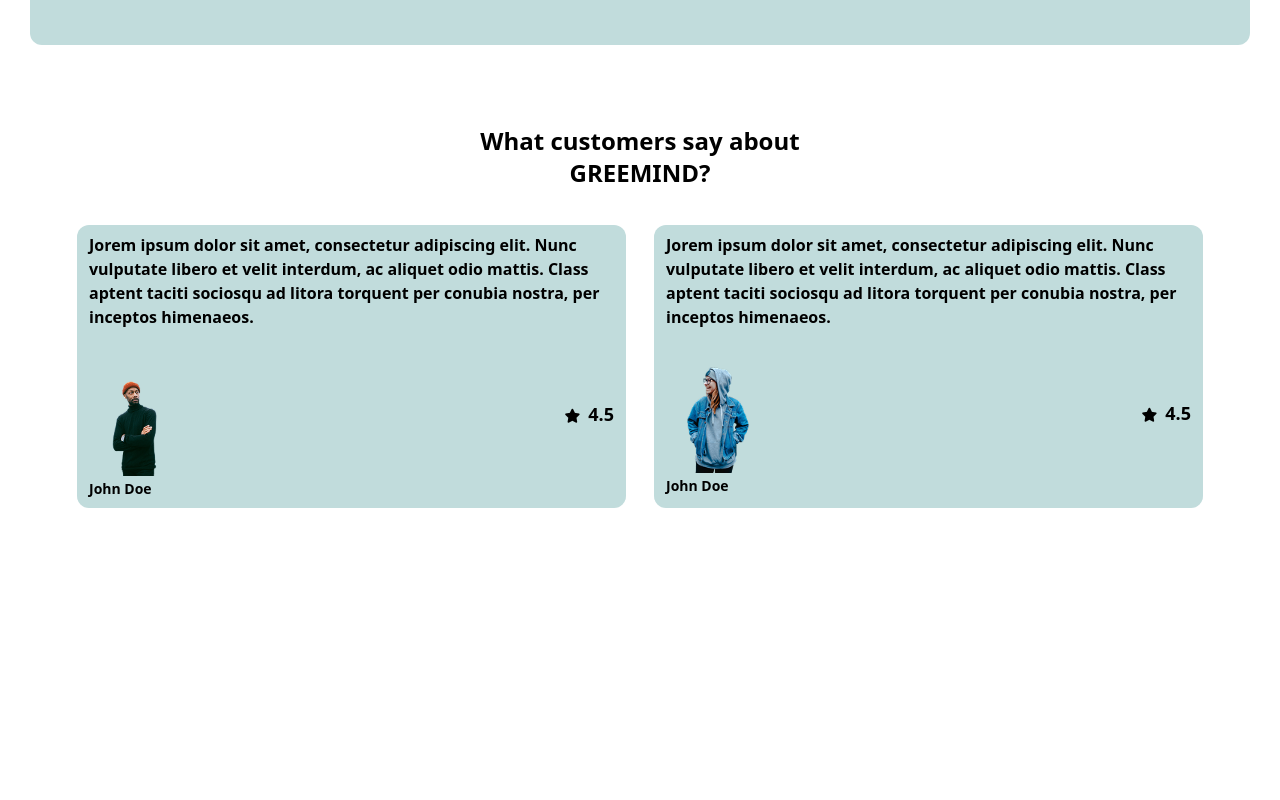
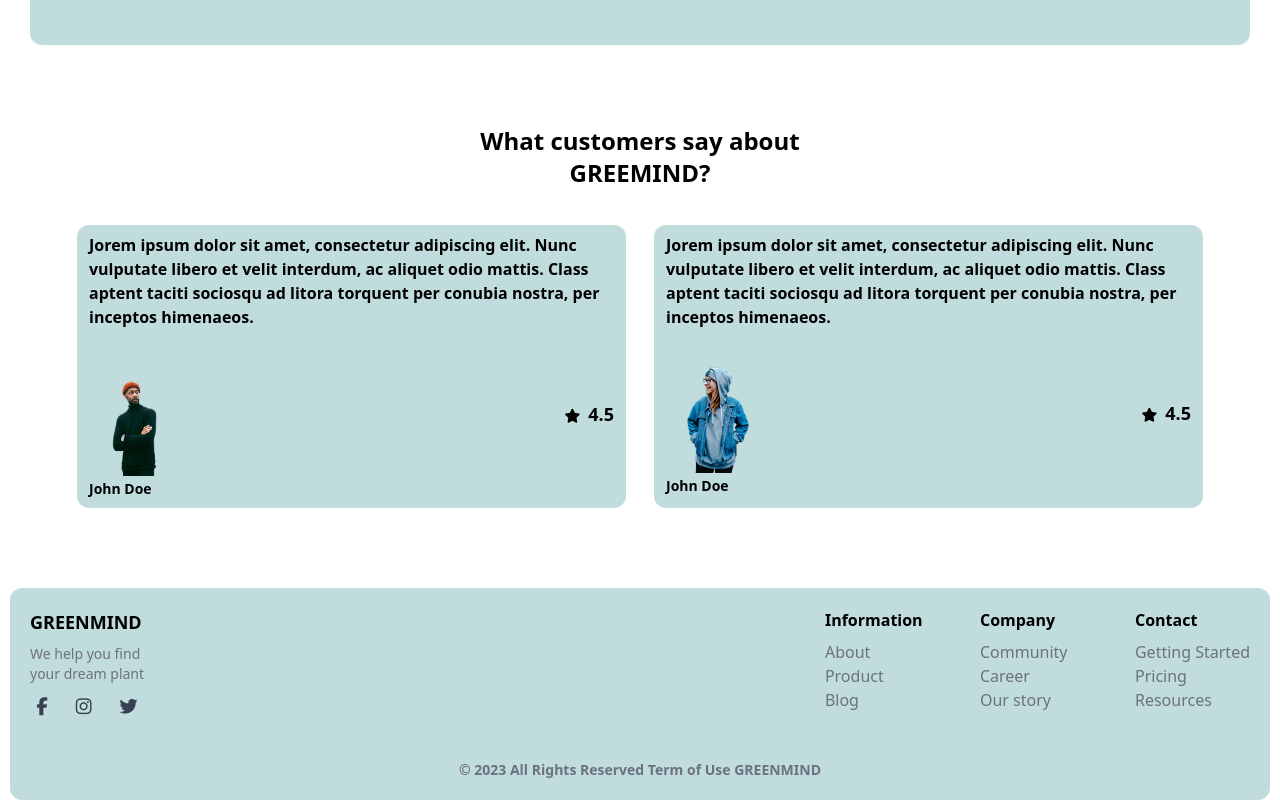
Before and after one commit to samaahmed1/Greenmind, a React (Vite) app: page / in a window 1280 px wide. Shown: the part 3057-3857 px from the top of the page. Before the commit the page ends 3645 px from the top, so only its background shows below. Built offline with nearby package versions, Linux system fonts and the light colour scheme.

Commit message:
Add: Footer

```diff
--- /dev/null
+++ b/src/components/layouts/Footer.jsx
@@ -0,0 +1,91 @@
+import { Link } from "react-router";
+export default function Footer() {
+  return (
+    <footer className="bg-[#C1DCDC] rounded-xl py-5">
+      <div className="container px-5 mx-auto">
+        <div className="flex flex-col md:flex-row justify-between text-center md:text-start">
+          <div className="flex flex-col gap-2">
+            <h2 className="text-lg font-semibold">GREENMIND</h2>
+            <p className="text-sm text-gray-500">
+              We help you find <br /> your dream plant
+            </p>
+            <div className="flex gap-7 text-lg text-gray-700 mx-auto mb-10 md:mb-0">
+              <Link to={"/"}>
+                <i className="fa-brands fa-facebook-f"></i>
+              </Link>
+              <Link to={"/"}>
+                <i className="fa-brands fa-instagram"></i>
+              </Link>
+              <Link to={"/"}>
+                <i className="fa-brands fa-twitter"></i>
+              </Link>
+            </div>
+          </div>
+          <div className="grid grid-cols-1 md:grid-cols-3 gap-10">
+            <div className="flex flex-col gap-2">
+              <h3 className="font-semibold">Information</h3>
+              <ul className="text-gray-500">
+                <li>
+                  <Link className="hover:underline" to={"/"}>
+                    About
+                  </Link>
+                </li>
+                <li>
+                  <Link className="hover:underline" to={"/"}>
+                    Product
+                  </Link>
+                </li>
+                <li>
+                  <Link className="hover:underline" to={"/"}>
+                    Blog
+                  </Link>
+                </li>
+              </ul>
+            </div>
+            <div className="flex flex-col gap-2">
+              <h3 className="font-semibold">Company</h3>
+              <ul className="text-gray-500">
+                <li>
+                  <Link className="hover:underline" to={"/"}>
+                    Community
+                  </Link>
+                </li>
+                <li>
+                  <Link className="hover:underline" to={"/"}>
+                    Career
+                  </Link>
+                </li>
+                <li>
+                  <Link className="hover:underline" to={"/"}>
+                    Our story
+                  </Link>
+                </li>
+              </ul>
+            </div>
+            <div className="flex flex-col gap-2">
+              <h3 className="font-semibold">Contact</h3>
+              <ul className="text-gray-500">
+                <li>
+                  <Link className="hover:underline" to={"/"}>
+                    Getting Started
+                  </Link>
+                </li>
+                <li>
+                  <Link className="hover:underline" to={"/"}>
+                    Pricing
+                  </Link>
+                </li>
+                <li>
+                  <Link className="hover:underline" to={"/"}>
+                    Resources
+                  </Link>
+                </li>
+              </ul>
+            </div>
+          </div>
+        </div>
+        <p className="text-center text-sm text-gray-500 mt-10 font-semibold">&copy; 2023 All Rights Reserved Term of Use GREENMIND</p>
+      </div>
+    </footer>
+  );
+}
--- a/src/main.jsx
+++ b/src/main.jsx
@@ -2,8 +2,9 @@
 import App from "./App.jsx";
 import { StrictMode } from "react";
 import { createRoot } from "react-dom/client";
+import Footer from "./components/layouts/Footer.jsx";
+import Header from "./components/layouts/Header.jsx";
 import { BrowserRouter, Route, Routes } from "react-router";
-import Header from "./components/layouts/Header.jsx";
 
 createRoot(document.getElementById("root")).render(
   <StrictMode>
@@ -12,6 +13,7 @@
       <Routes>
         <Route path="/" element={<App />} />
       </Routes>
+      <Footer />
     </BrowserRouter>
   </StrictMode>
 );
```
